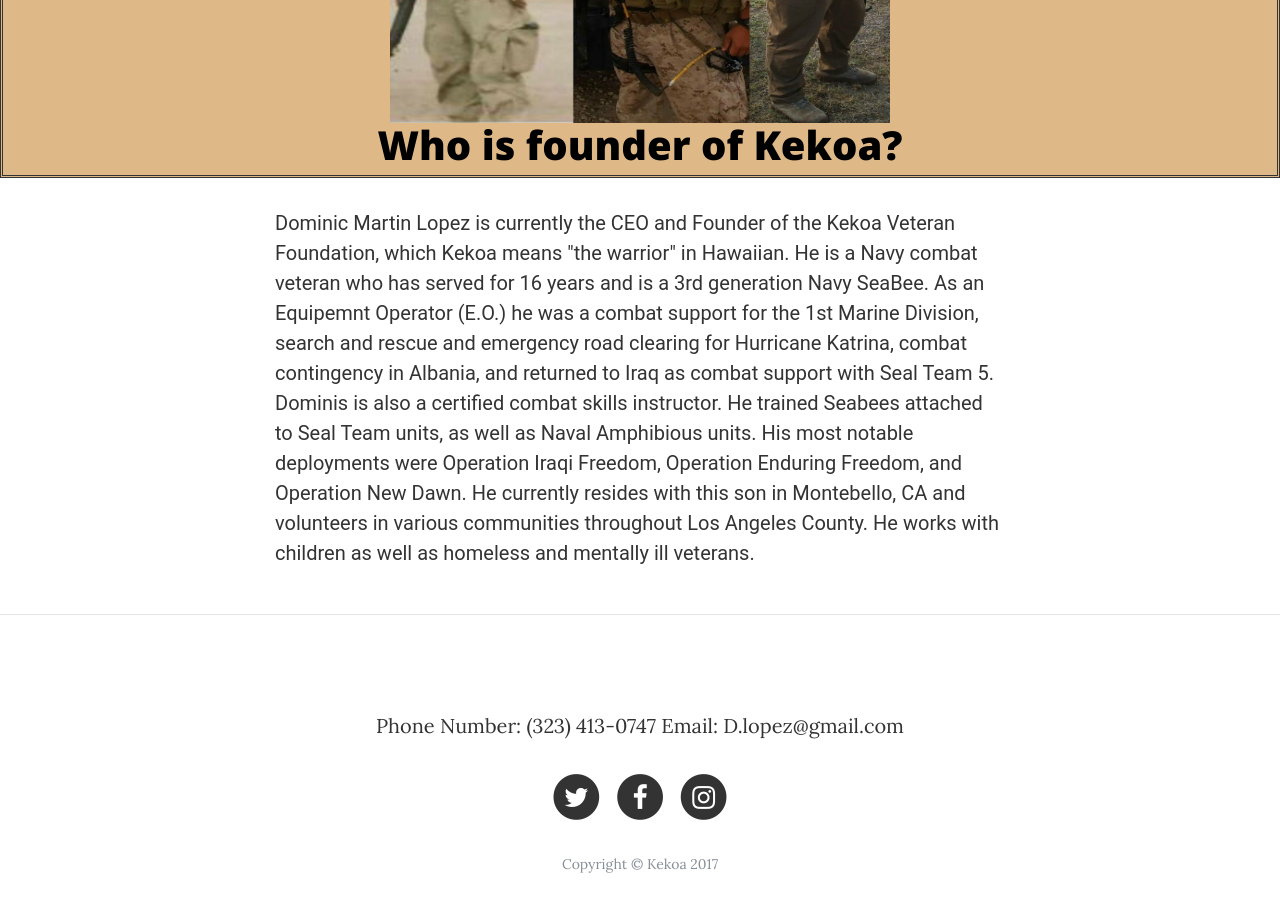
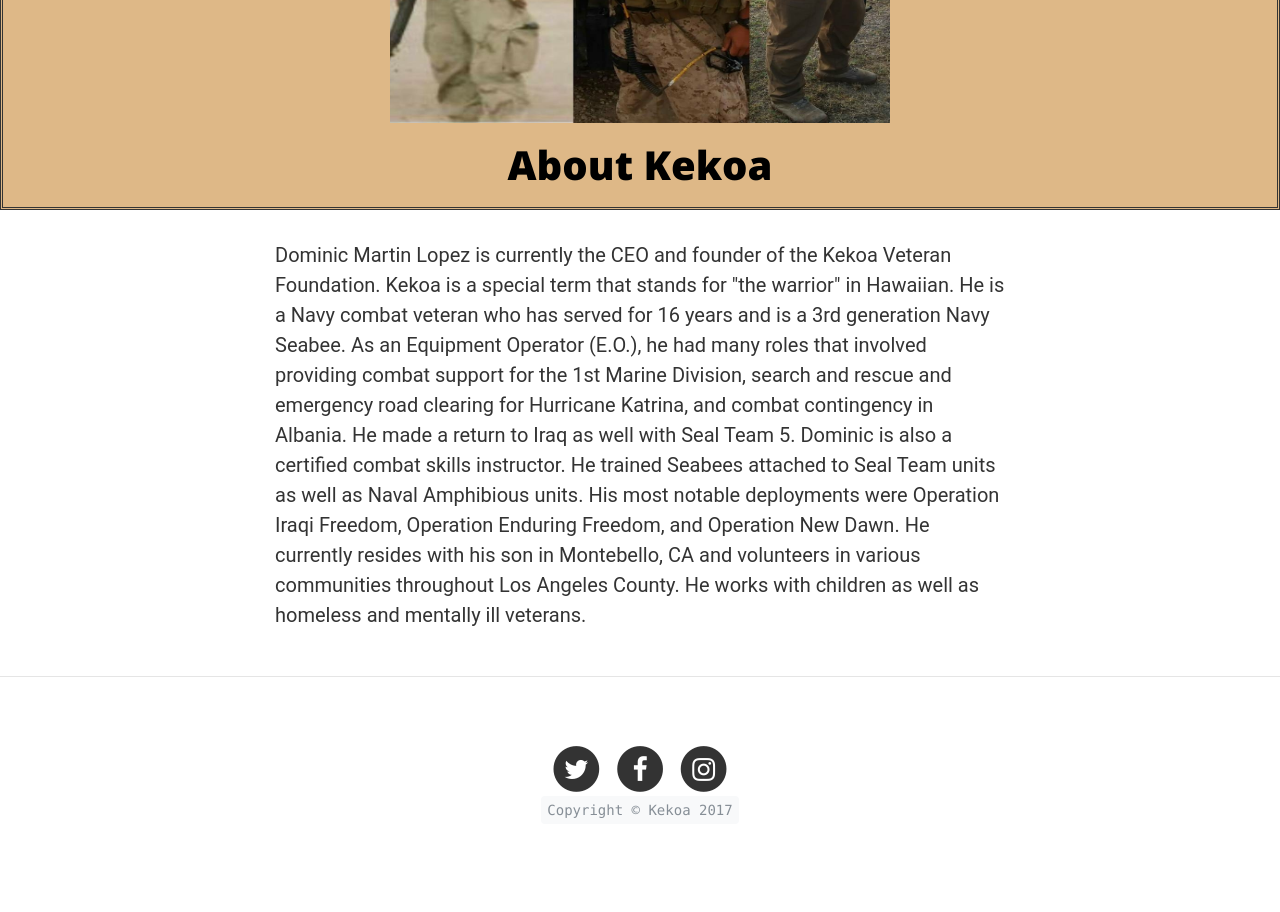
Before and after one commit to julioberina/Kekoa, a website: page about.html in a window 1280 px wide. Shown: the part 340-1252 px from the top of the page. After the commit the page ends 1229 px from the top, so only its background shows below. Drawn offline with nearby package versions, Linux system fonts and the light colour scheme; files whose address does not match are found by name.

Commit message:
Added minimal styling and corrected paragraph in about page

```diff
--- a/about.html
+++ b/about.html
@@ -63,13 +63,13 @@
     <!-- Page Header -->
     <header style="background-color:#DEB887; border-style: double;">
       <center>
-          <img src="C:\Users\jesse\Desktop\Kekoa_website\Kekoa_website\img\kekoa 33.jpg" style="width:500px;height:400px;" align="center">
+          <img src="img\kekoa 33.jpg" style="width:500px;height:400px;" align="center">
       </center>
       <div class="container">
         <div class="row">
           <div class="col-lg-8 col-md-10 mx-auto">
             <div class="page-heading">
-              <h1 style: font color="Black"; align="center">Who is founder of Kekoa?</h1>
+              <h1 style="margin-top: 20px; margin-bottom: 20px;" align="center">About Kekoa</h1>
               <span class="subheading"><font color="Black"></font></span>
             </div>
           </div>
@@ -82,7 +82,7 @@
 
       <div class="row">
         <div class="col-lg-8 col-md-10 mx-auto">
-              <p class="double"><p style="font-family: 'Roboto';">Dominic Martin Lopez is currently the CEO and Founder of the Kekoa Veteran Foundation, which Kekoa means "the warrior" in Hawaiian. He is a Navy combat veteran who has served for 16 years and is a 3rd generation Navy SeaBee. As an Equipemnt Operator (E.O.) he was a combat support for the 1st Marine Division, search and rescue and emergency road clearing for Hurricane Katrina, combat contingency in Albania, and returned to Iraq as combat support with Seal Team 5. Dominis is also a certified combat skills instructor. He trained Seabees attached to Seal Team units, as well as Naval Amphibious units. His most notable deployments were Operation Iraqi Freedom, Operation Enduring Freedom, and Operation New Dawn. He currently resides with this son in Montebello, CA and volunteers in various communities throughout Los Angeles County. He works with children as well as homeless and mentally ill veterans.</p></p>
+              <p class="double"><p style="font-family: 'Roboto';">Dominic Martin Lopez is currently the CEO and founder of the Kekoa Veteran Foundation. Kekoa is a special term that stands for "the warrior" in Hawaiian. He is a Navy combat veteran who has served for 16 years and is a 3rd generation Navy Seabee. As an Equipment Operator (E.O.), he had many roles that involved providing combat support for the 1st Marine Division, search and rescue and emergency road clearing for Hurricane Katrina, and combat contingency in Albania. He made a return to Iraq as well with Seal Team 5. Dominic is also a certified combat skills instructor. He trained Seabees attached to Seal Team units as well as Naval Amphibious units. His most notable deployments were Operation Iraqi Freedom, Operation Enduring Freedom, and Operation New Dawn. He currently resides with his son in Montebello, CA and volunteers in various communities throughout Los Angeles County. He works with children as well as homeless and mentally ill veterans.</p></p>
         </div>
       </div>
     </div>
@@ -90,14 +90,11 @@
     <hr>
 
     <!-- Footer -->
-
-
     <footer>
         <div class="container">
           <div class="row">
             <div class="col-lg-8 col-md-10 mx-auto">
               <ul class="list-inline text-center">
-                <p>Phone Number: (323) 413-0747   Email: D.lopez@gmail.com</p>
                 <li class="list-inline-item">
                   <a href="https://twitter.com/KekoaVetFdtn">
                     <span class="fa-stack fa-lg">
@@ -126,8 +123,10 @@
                   </a>
                 </li>
               </ul>
-            <p class="copyright text-muted">Copyright &copy; Kekoa 2017</p>
             </div>
+          </div>
+          <div class="row">
+              <code style="margin: 0 auto;" class="copyright text-muted">Copyright &copy; Kekoa 2017</code>
           </div>
         </div>
       </footer>
```
Lines whose indentation alone changed are shown as unchanged.
